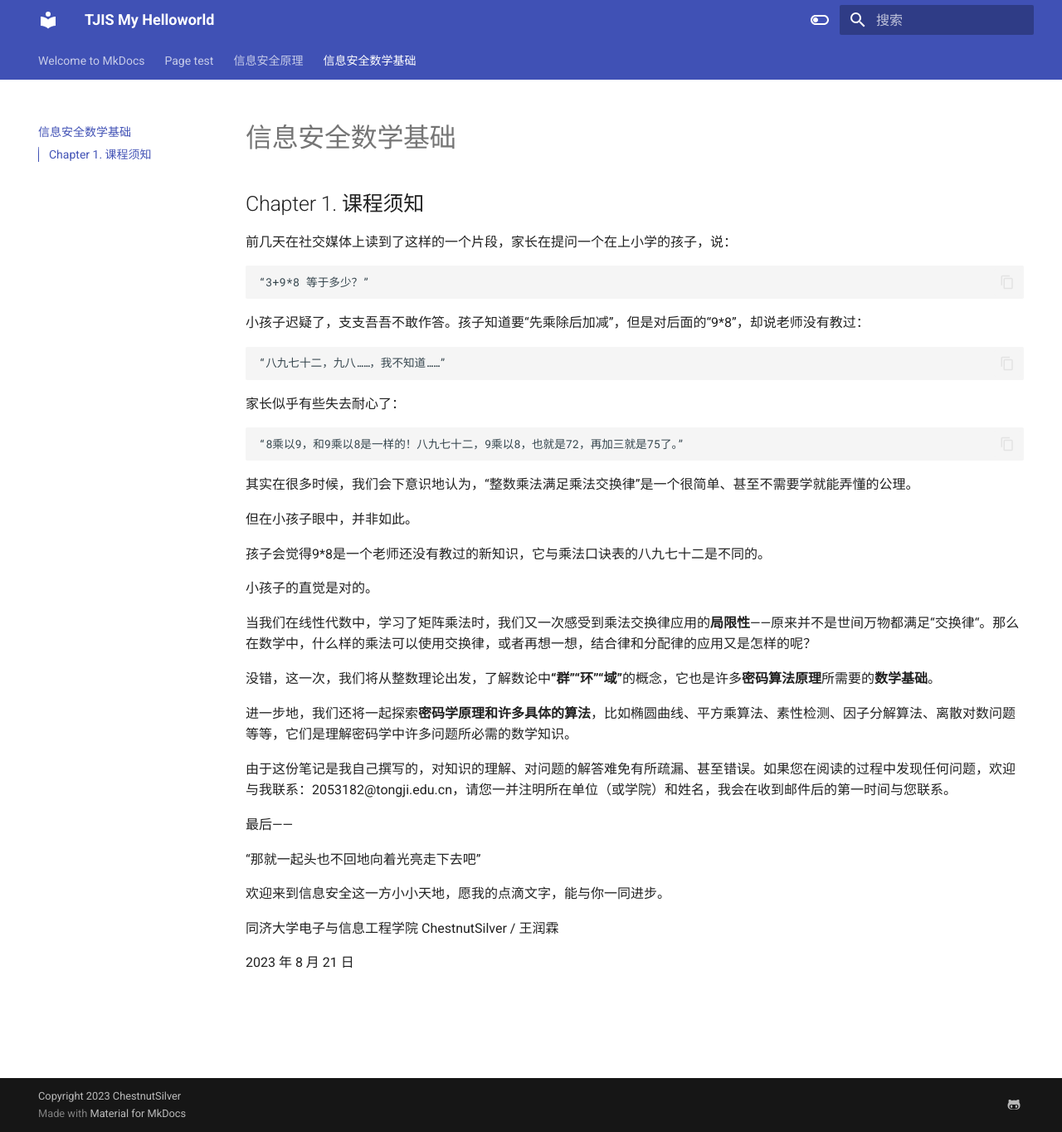
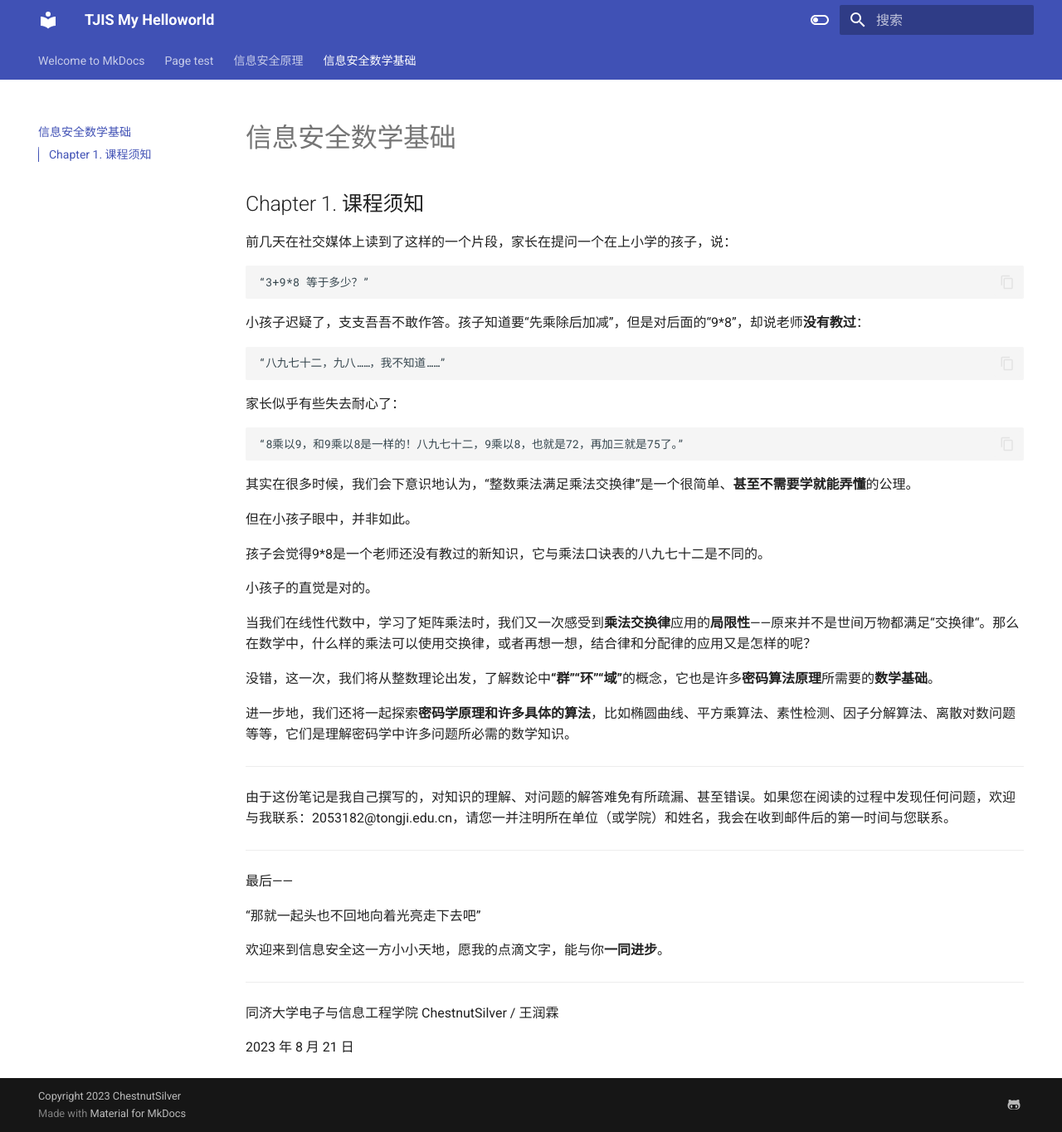
Before and after one commit to ChestnutSilver/TJIS-My-Helloworld, an MkDocs documentation site: the page built from docs/信息安全数学基础.md, in a window 1280 px wide and 1364 px high. Shown: the whole window at 83% size. Built offline with MkDocs 1.6.1 and Material for MkDocs 9.7.7, drawn with Linux system fonts in a browser that asks for light colours.

````diff
--- a/docs/信息安全数学基础.md
+++ b/docs/信息安全数学基础.md
@@ -8,7 +8,7 @@
 “3+9*8 等于多少？”
 ```
 
-小孩子迟疑了，支支吾吾不敢作答。孩子知道要“先乘除后加减”，但是对后面的“9*8”，却说老师没有教过：
+小孩子迟疑了，支支吾吾不敢作答。孩子知道要“先乘除后加减”，但是对后面的“9*8”，却说老师**没有教过**：
 
 ```
 “八九七十二，九八……，我不知道……”
@@ -20,7 +20,7 @@
 “8乘以9，和9乘以8是一样的！八九七十二，9乘以8，也就是72，再加三就是75了。”
 ```
 
-其实在很多时候，我们会下意识地认为，“整数乘法满足乘法交换律”是一个很简单、甚至不需要学就能弄懂的公理。
+其实在很多时候，我们会下意识地认为，“整数乘法满足乘法交换律”是一个很简单、**甚至不需要学就能弄懂**的公理。
 
 但在小孩子眼中，并非如此。
 
@@ -28,25 +28,25 @@
 
 小孩子的直觉是对的。
 
-当我们在线性代数中，学习了矩阵乘法时，我们又一次感受到乘法交换律应用的**局限性**——原来并不是世间万物都满足“交换律“。那么在数学中，什么样的乘法可以使用交换律，或者再想一想，结合律和分配律的应用又是怎样的呢？
+当我们在线性代数中，学习了矩阵乘法时，我们又一次感受到**乘法交换律**应用的**局限性**——原来并不是世间万物都满足“交换律“。那么在数学中，什么样的乘法可以使用交换律，或者再想一想，结合律和分配律的应用又是怎样的呢？
 
 没错，这一次，我们将从整数理论出发，了解数论中**“群”“环”“域”**的概念，它也是许多**密码算法原理**所需要的**数学基础**。
 
 进一步地，我们还将一起探索**密码学原理和许多具体的算法**，比如椭圆曲线、平方乘算法、素性检测、因子分解算法、离散对数问题等等，它们是理解密码学中许多问题所必需的数学知识。
 
-
+---
 
 由于这份笔记是我自己撰写的，对知识的理解、对问题的解答难免有所疏漏、甚至错误。如果您在阅读的过程中发现任何问题，欢迎与我联系：2053182@tongji.edu.cn，请您一并注明所在单位（或学院）和姓名，我会在收到邮件后的第一时间与您联系。
 
-
+---
 
 最后——
 
 “那就一起头也不回地向着光亮走下去吧”
 
-欢迎来到信息安全这一方小小天地，愿我的点滴文字，能与你一同进步。
+欢迎来到信息安全这一方小小天地，愿我的点滴文字，能与你**一同进步**。
 
-
+---
 
 同济大学电子与信息工程学院 ChestnutSilver / 王润霖
 
````
